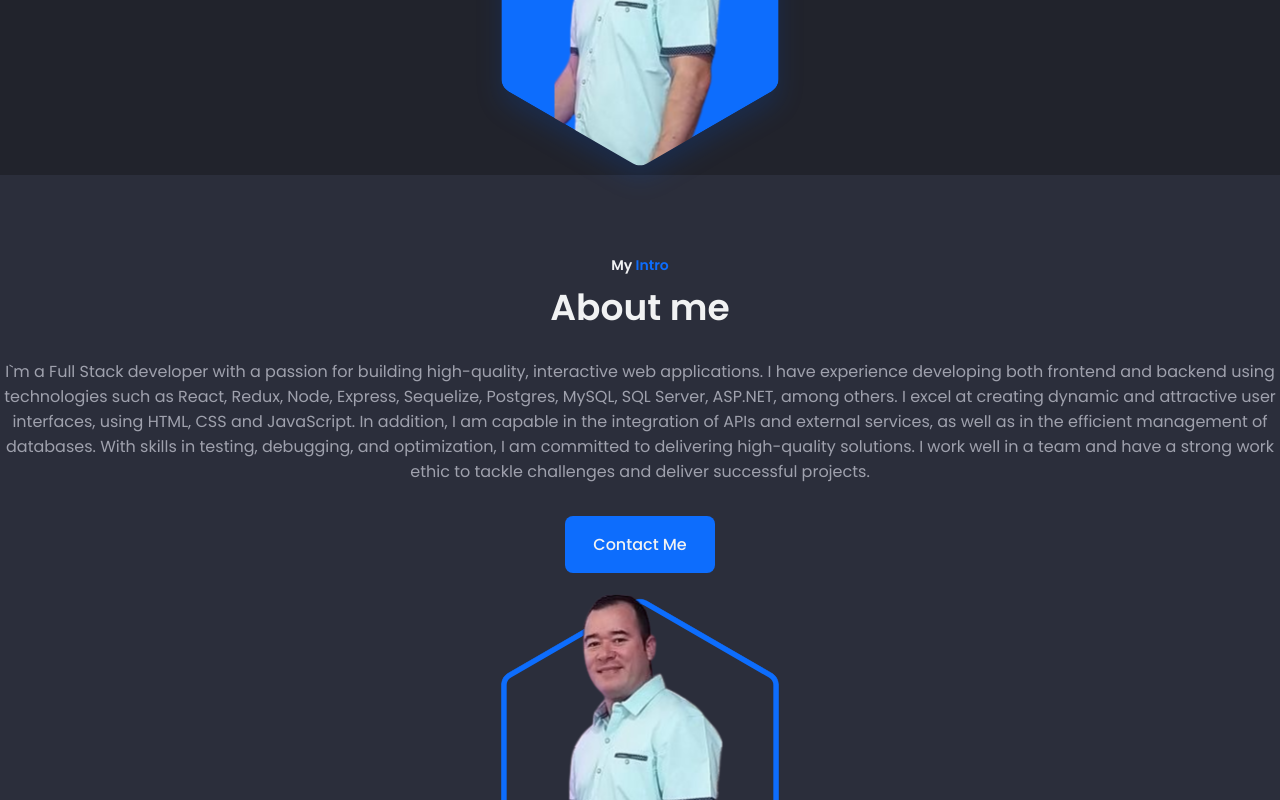
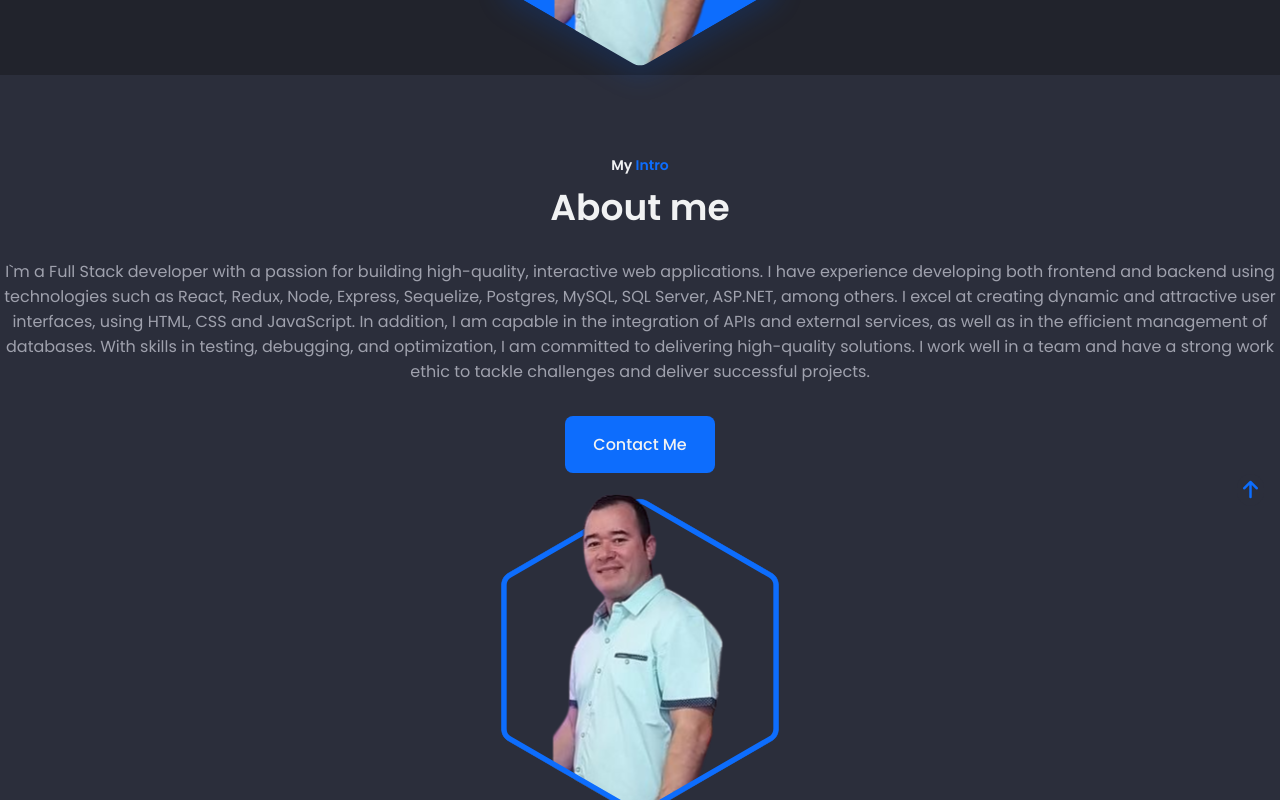
Before and after one commit to JensyFigueroa/portfolio, a React (Vite) app: page / in a window 1280 px wide. Shown: the part 694-1494 px from the top of the page. Built offline with nearby package versions, Linux system fonts and the light colour scheme.

Commit message:
added scroll

```diff
--- a/src/App.jsx
+++ b/src/App.jsx
@@ -4,16 +4,39 @@ import { Routes, Route } from 'react-router-dom'
 import Header from './components/page/header/Header.jsx'
 import Main from './components/page/main/Main'
 import Footer from './components/page/footer/Footer'
+import './index.css'
+import { useEffect } from 'react'
 
 function App() {
+  useEffect(() => {
+    const handleScroll = () => {
+      const scrollUp = document.getElementById("scrollUp");
+
+      if (window.scrollY >= 350) {
+        scrollUp.classList.add("showScroll");
+      } else {
+        scrollUp.classList.remove("showScroll");
+      }
+    };
+
+    window.addEventListener("scroll", handleScroll);
+
+    return () => {
+      window.removeEventListener("scroll", handleScroll);
+    };
+  }, []);
 
   return (
     <>
       <Header />
       <Routes>
-        <Route path='/' element={<Main/>}/>
+        <Route path='/' element={<Main />} />
       </Routes>
-      <Footer/>
+      <Footer />
+
+      <a href="#home" className="scrollUp" id="scrollUp">
+        <i className="fa-solid fa-arrow-up"></i>
+      </a>
     </>
   )
 }
--- a/src/components/page/main/Main.jsx
+++ b/src/components/page/main/Main.jsx
@@ -44,7 +44,7 @@ const Main = () => {
                                 <h1 className={styles.homeTitle}>Jensy Figueroa</h1>
                                 <h2 className={styles.homeEducation}>Full Stack Developer</h2>
                                 <p className={styles.homeDescription}>
-                                    I'm a Full Stack developer with a passion for building high-quality, interactive web applications. I have experience developing both frontend and backend using technologies such as React, Redux, Node, Express, Sequelize, Postgres, MySQL, SQL Server, ASP.NET, among others. I excel at creating dynamic and attractive user interfaces, using HTML, CSS and JavaScript. In addition, I am capable in the integration of APIs and external services, as well as in the efficient management of databases. With skills in testing, debugging, and optimization, I am committed to delivering high-quality solutions. I work well in a team and have a strong work ethic to tackle challenges and deliver successful projects.
+                                With knowledge in web development, with the most used technologies in the market, to be able to offer the best projects with quality results.
                                 </p>
 
                                 <a href="#contact" className={styles.button}>Let's talk</a>
@@ -196,8 +196,6 @@ const Main = () => {
                             <Link to='https://workify-alpha.vercel.app/' target="_blank" className={styles.projectsButton}>View demo <i className="ri-external-link-line"></i></Link>
                         </div>
                     </article>
-
-
                 </div>
             </section>
 
--- a/src/components/page/main/Main.module.css
+++ b/src/components/page/main/Main.module.css
@@ -282,5 +282,34 @@
     bottom: 4.5rem;
     font-size: var(--small-font-size);
     color: var(--title-color);
+}
 
+::-webkit-scrollbar{
+    width: .6rem;
+    border-radius: .5rem;
+    background-color: hsl(228, 12%, 25%);
 }
+
+/* ========= side scrolling ================= */
+
+::-webkit-scrollbar-thumb{
+    background-color: hsl(228, 8%, 35%);
+    border-radius: .5rem;
+}
+
+::-webkit-scrollbar-thumb:hover{
+    background-color: hsl(228, 12%, 45%);;
+}
+
+/* ========= SCROLL UP en index.css================= */
+
+.scrollUp{
+    position: fixed;
+    right: 1rem;
+    bottom: 3rem;
+    background-color: var(--body-color);
+    padding: 6px;
+    display: inline-flex;
+    border-radius: 1.25rem;
+    box-shadow: 0 4px 12px hsla(228%, 15%, 8% .4);
+}
--- a/src/index.css
+++ b/src/index.css
@@ -120,3 +120,27 @@ img, svg{
 .main{
     overflow: hidden; /* for animations scrollReveal */
 }
+
+.scrollUp{
+    position: fixed;
+    right: 1rem;
+    /* bottom: 3rem; */
+    bottom: -50%;
+    background-color: var(--body-color);
+    padding: 6px;
+    display: inline-flex;
+    border-radius: 1.25rem;
+    color: var(--first-color);
+    font-size: 1.25rem;
+    box-shadow: 0 4px 12px hsla(228%, 15%, 8% .4);
+    z-index: var(--z-tooltip);
+    transition: botton .4s, transform .4s;
+}
+
+.scrollUp:hover {
+    transform: translateY(-.25rem);
+}
+
+.showScroll{
+    bottom: 3rem;
+}
```
